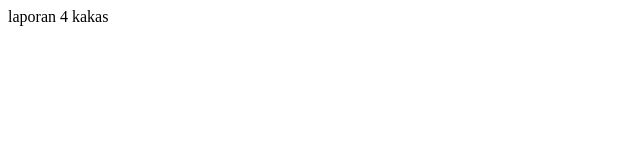
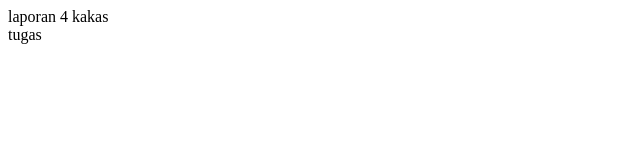
Before and after one commit to 60900120021/Laporan4-Kakas-60900120021, a plain HTML site: page index.html in a window 1280 px wide. Shown: the full height of the page, 0-640 px from the left. Drawn offline with Linux system fonts and the light colour scheme.

Commit message:
perubahan1

```diff
--- a/index.html
+++ b/index.html
@@ -4,5 +4,7 @@
     </head>
     <body>
         laporan 4 kakas
+        <br>
+        tugas
     </body>
 </html>
```
